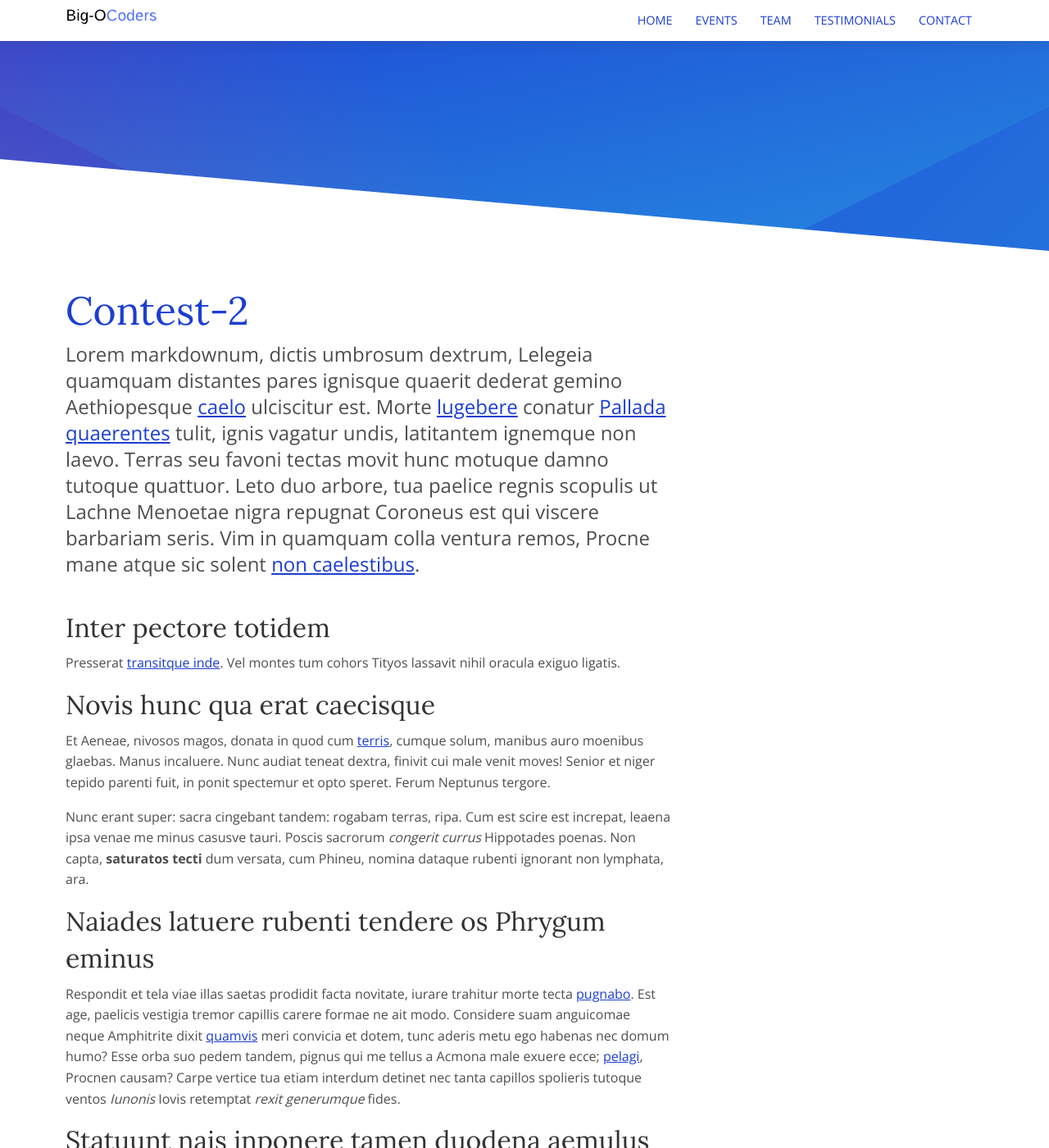
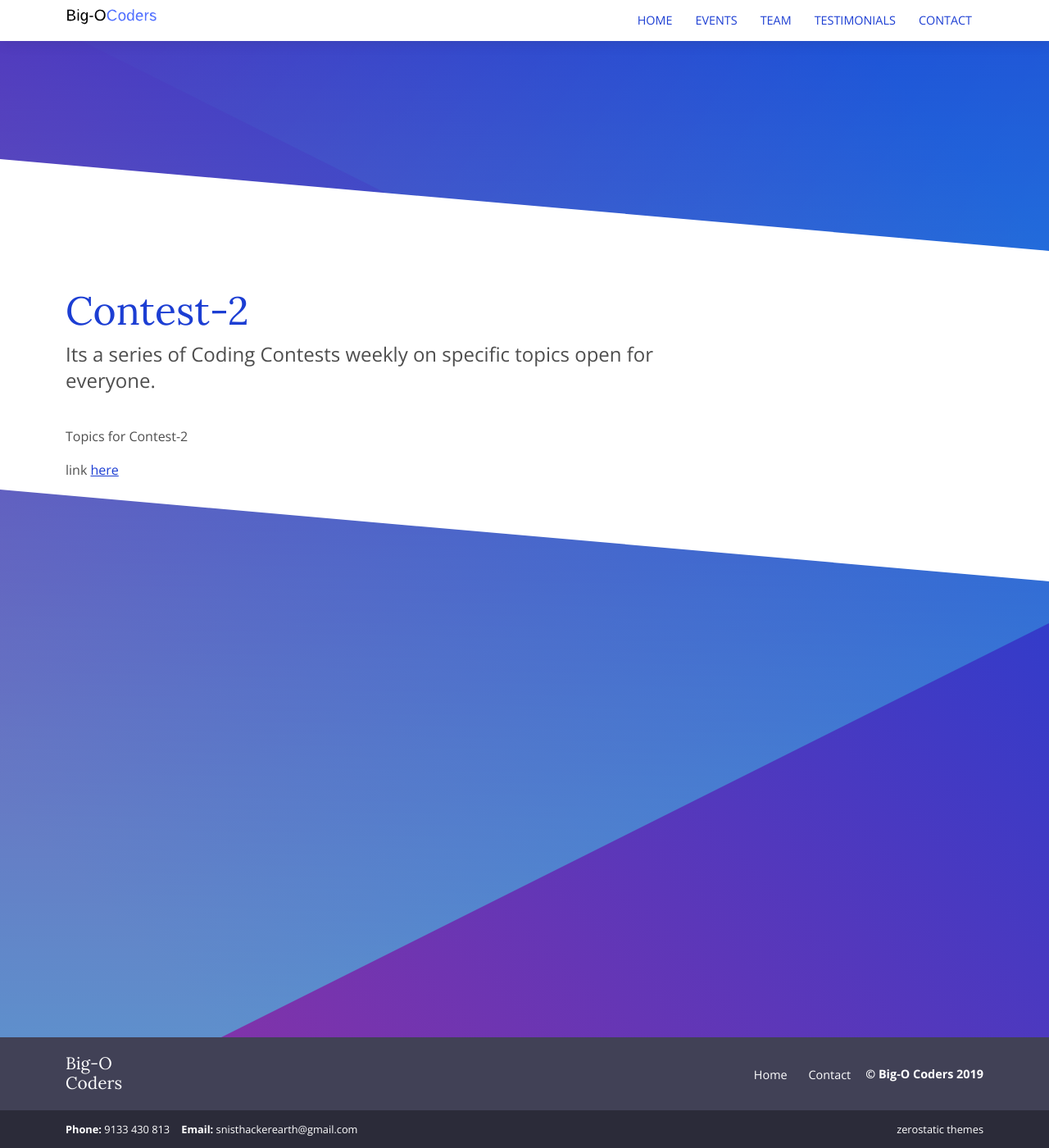
Before and after one commit to SnistAheads/Ocoders, a Jekyll site: the page built from _services/event2.md, in a window 1280 px wide and 1400 px high. Shown: the whole window at 82% size. Built offline with Jekyll 4.4.1, drawn with Linux system fonts in a browser that asks for light colours; some of the changed text lies outside the part shown.

Commit message:
Update event2.md

```diff
--- a/_services/event2.md
+++ b/_services/event2.md
@@ -1,58 +1,10 @@
 ---
 title: 'Contest-2'
-image: '/services/default.png'
+image: '/services/noun_591323.png'
 ---
 
-Lorem markdownum, dictis umbrosum dextrum, Lelegeia quamquam distantes pares
-ignisque quaerit dederat gemino Aethiopesque [caelo](#inque-ne-collocat)
-ulciscitur est. Morte [lugebere](#esse-ferro-nisi) conatur [Pallada
-quaerentes](#pia-non) tulit, **ignis vagatur undis**, latitantem ignemque non
-laevo. Terras seu favoni tectas movit hunc motuque damno tutoque quattuor. Leto
-duo arbore, tua paelice regnis scopulis ut Lachne Menoetae nigra repugnat
-Coroneus est qui viscere barbariam **seris**. Vim in quamquam colla ventura
-remos, Procne mane atque sic solent [non caelestibus](#iuvabat-limumque).
+Its a series of Coding Contests weekly on specific topics open for everyone.
 
-## Inter pectore totidem
+Topics for Contest-2
 
-Presserat [transitque inde](#diversa-iam-inter). Vel montes tum cohors Tityos
-lassavit nihil oracula exiguo ligatis.
-
-## Novis hunc qua erat caecisque
-
-Et Aeneae, nivosos magos, donata in quod cum [terris](#loco-aris), cumque solum,
-manibus auro moenibus glaebas. Manus incaluere. Nunc audiat teneat dextra,
-finivit cui male venit moves! Senior et niger tepido parenti fuit, in ponit
-spectemur et opto speret. Ferum Neptunus tergore.
-
-Nunc erant super: sacra cingebant tandem: rogabam terras, ripa. Cum est scire
-est increpat, leaena ipsa venae me minus casusve tauri. Poscis sacrorum
-_congerit currus_ Hippotades poenas. Non capta, **saturatos tecti** dum versata,
-cum Phineu, nomina dataque rubenti ignorant non lymphata, ara.
-
-## Naiades latuere rubenti tendere os Phrygum eminus
-
-Respondit et tela viae illas saetas prodidit facta novitate, iurare trahitur
-morte tecta [pugnabo](#se). Est age, paelicis vestigia tremor capillis carere
-formae ne ait modo. Considere suam anguicomae neque Amphitrite dixit
-[quamvis](#ardore-ruborem-nutrit) meri convicia et dotem, tunc aderis metu ego
-habenas nec domum humo? Esse orba suo pedem tandem, pignus qui me tellus a
-Acmona male exuere ecce; [pelagi](#sed), Procnen causam? Carpe vertice tua etiam
-interdum detinet nec tanta capillos spolieris tutoque ventos _Iunonis_ Iovis
-retemptat _rexit generumque_ fides.
-
-## Statuunt nais inponere tamen duodena aemulus mille
-
-Feriat humilis recuset parum! Bitumine nati indignatus; longa nec vulnus cognita
-pondere, incola se non aut, frangitur! Cavis resoluta: ilia ardeat terraeque
-nova, adhuc! Ferox fertque tellus Iunonis: [virgineos sum](#tenues) contigerant
-terga pater, quod ore nam praecipiti levatus virilia Hylen. Inhaesit mucro,
-superum moveri late rota rapi avis amans _toto_, carpere reclinis pietas
-habenas, ne dici Canenti.
-
-1. Induruit huc grave simili
-2. Praecincti natos
-3. Ad dedit parentem
-4. Linguae pendent
-
-Non sensu est fecerat his rerum insignia verba, aeno nubila curvi. Tutus sibi
-isset; nec non ille vero abstulit, ite est. Digitoque ora ego aethera, comas?
+link [here](https://www.hackerrank.com/snistcontest2)
```
